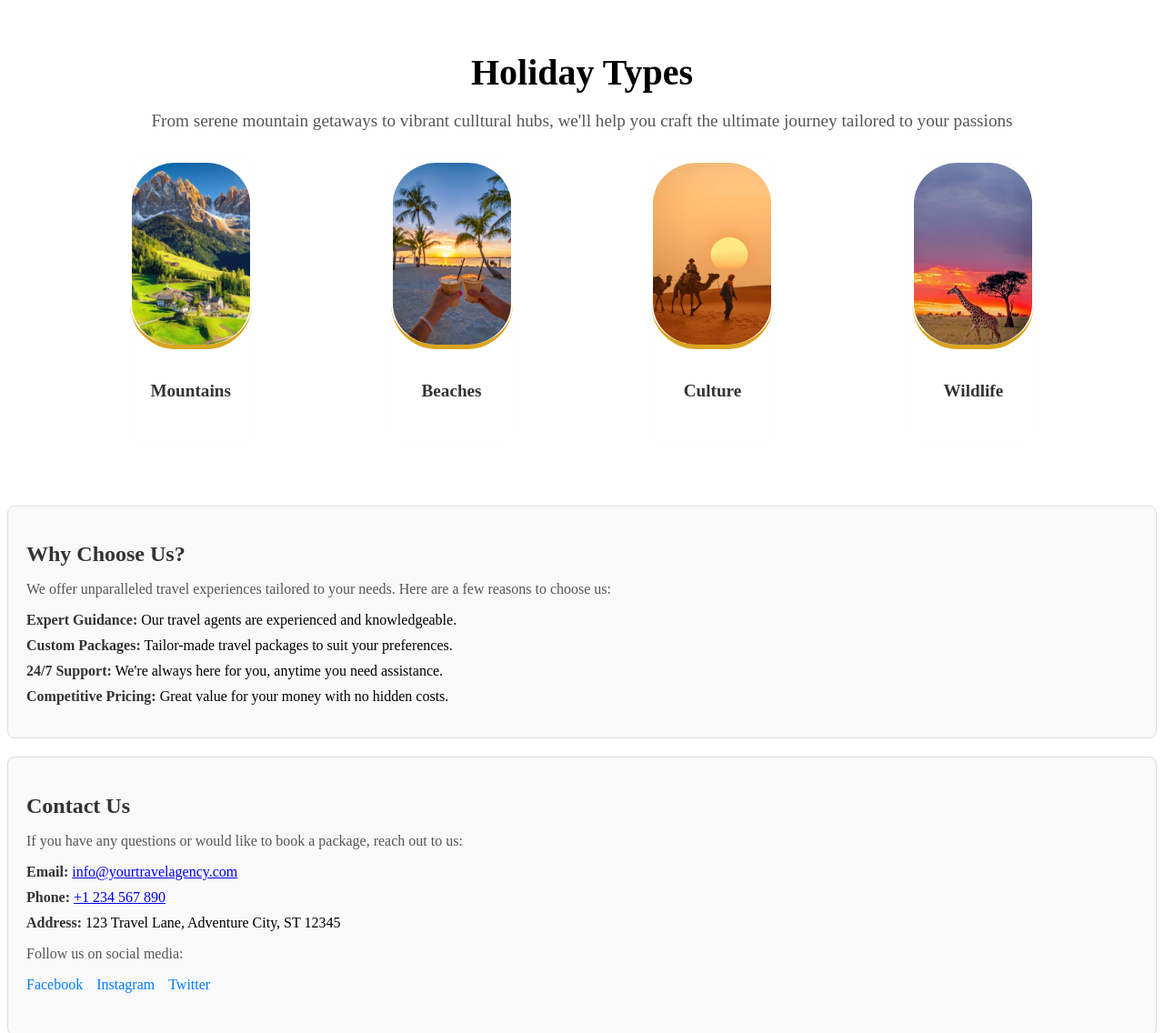
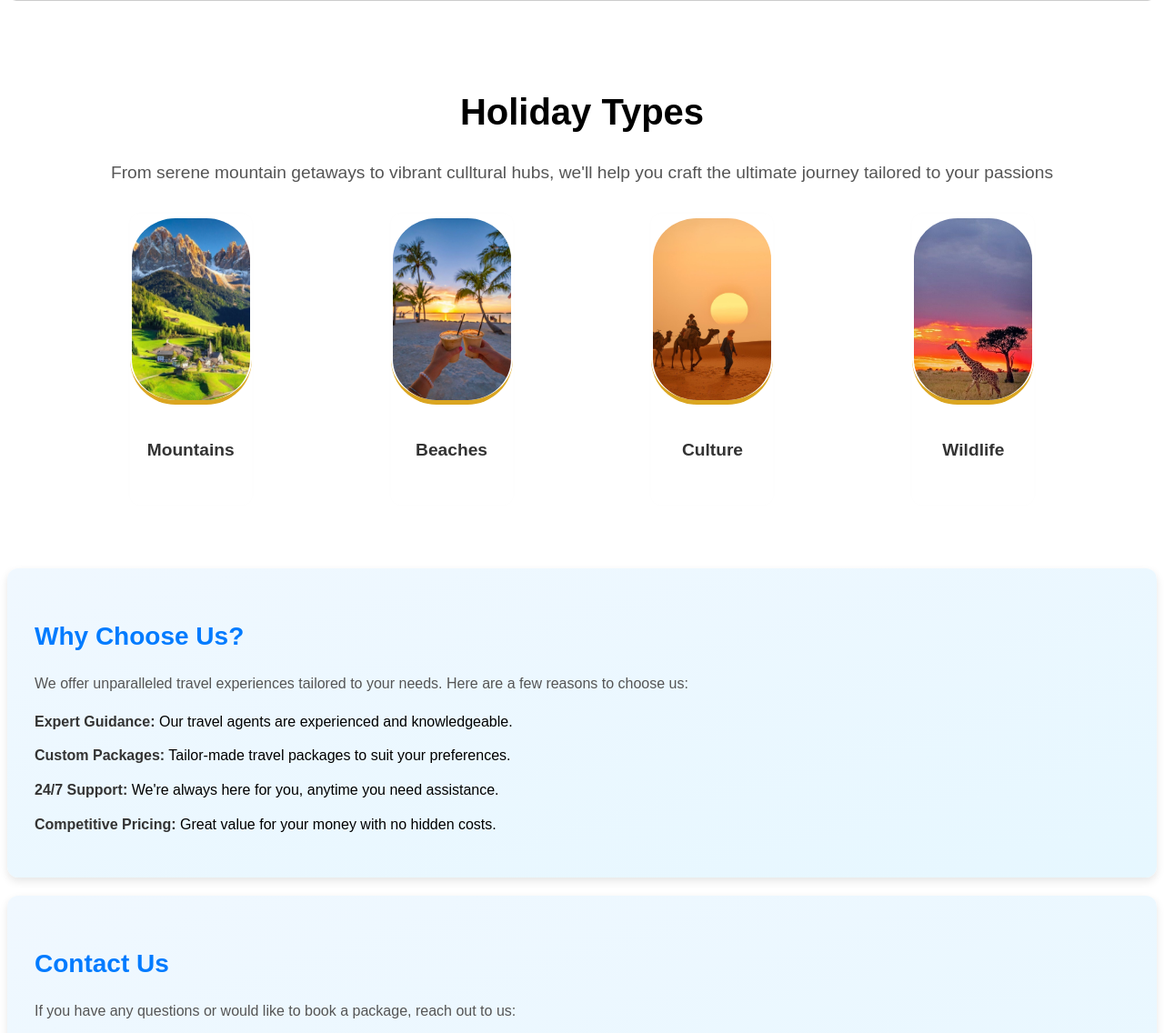
Before and after one commit to ethanbwibo-Strath/Software-Engineering-Project, a PHP site: page /NewHomePage.php in a window 1280 px wide; the page is wider, and only the part inside the window is pictured. Shown: the part 1582-2718 px from the top of that part at 91% size. Run offline with PHP 8.4, Linux system fonts and the light colour scheme.

Commit message:
Update NewHomePage.php

```diff
--- a/NewHomePage.php
+++ b/NewHomePage.php
@@ -151,23 +151,32 @@ include 'layouts/header.php';
     .carousel-control:hover {
         background-color: goldenrod;
     }
+body {
+    font-family: 'Arial', sans-serif; /* Change the font to a clean, modern look */
+    line-height: 1.6; /* Improve readability with better line spacing */
+}
 
-    .why-us-section, .contact-us-section {
-    padding: 20px;
+.why-us-section, .contact-us-section {
+    padding: 30px;
     margin: 20px 0;
-    border: 1px solid #ddd; /* Light border around sections */
-    border-radius: 8px; /* Rounded corners */
-    background-color: #f9f9f9; /* Light background */
+    border-radius: 12px; /* More rounded corners for a softer look */
+    background: linear-gradient(to bottom right, #f0f8ff, #e6f7ff); /* Light gradient background */
+    box-shadow: 0 4px 10px rgba(0, 0, 0, 0.1); /* Soft shadow for depth */
+    transition: transform 0.3s; /* Smooth transition for hover effect */
+}
+
+.why-us-section:hover, .contact-us-section:hover {
+    transform: translateY(-5px); /* Lift effect on hover */
 }
 
 h2 {
-    color: #333; /* Dark text for headings */
-    font-size: 24px;
-    margin-bottom: 10px;
+    color: #007BFF; /* Change heading color for a fresh look */
+    font-size: 28px; /* Larger heading size */
+    margin-bottom: 15px;
 }
 
 p {
-    color: #555; /* Slightly lighter text for paragraphs */
+    color: #555; /* Darker text for improved readability */
     font-size: 16px;
     margin-bottom: 15px;
 }
@@ -178,7 +187,7 @@ ul {
 }
 
 ul li {
-    margin-bottom: 10px; /* Space between items */
+    margin-bottom: 12px; /* Space between items */
     font-size: 16px;
 }
 
@@ -192,12 +201,30 @@ strong {
 }
 
 .social-media a {
-    color: #007BFF; /* Bootstrap primary color */
+    color: #007BFF; /* Use primary color for links */
     text-decoration: none; /* Remove underline */
+    font-weight: bold; /* Make social media links bold */
 }
 
 .social-media a:hover {
     text-decoration: underline; /* Underline on hover */
+    color: #0056b3; /* Darker color on hover */
+}
+
+/* Responsive design adjustments */
+@media (max-width: 768px) {
+    .why-us-section, .contact-us-section {
+        padding: 20px;
+        margin: 15px 0;
+    }
+
+    h2 {
+        font-size: 24px; /* Smaller heading size on mobile */
+    }
+
+    p, ul li {
+        font-size: 14px; /* Smaller text size on mobile */
+    }
 }
 
 
```
